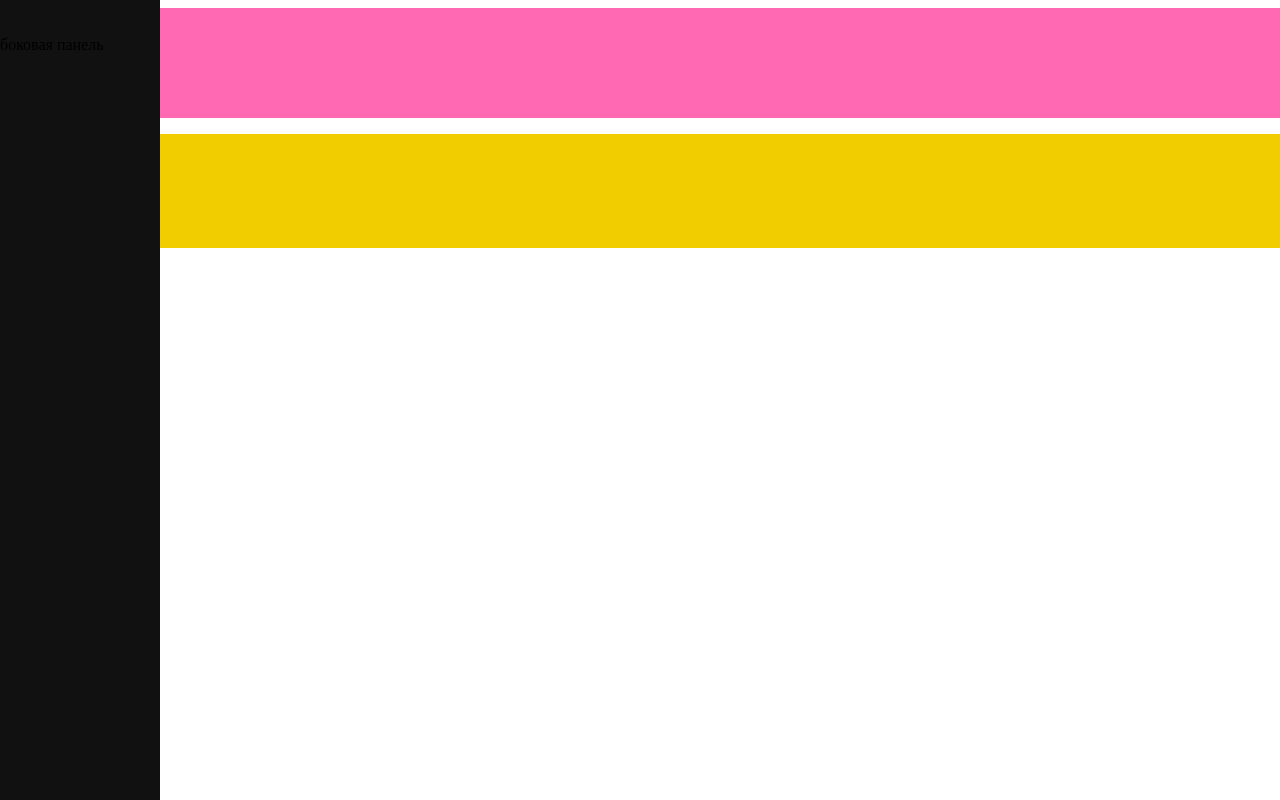
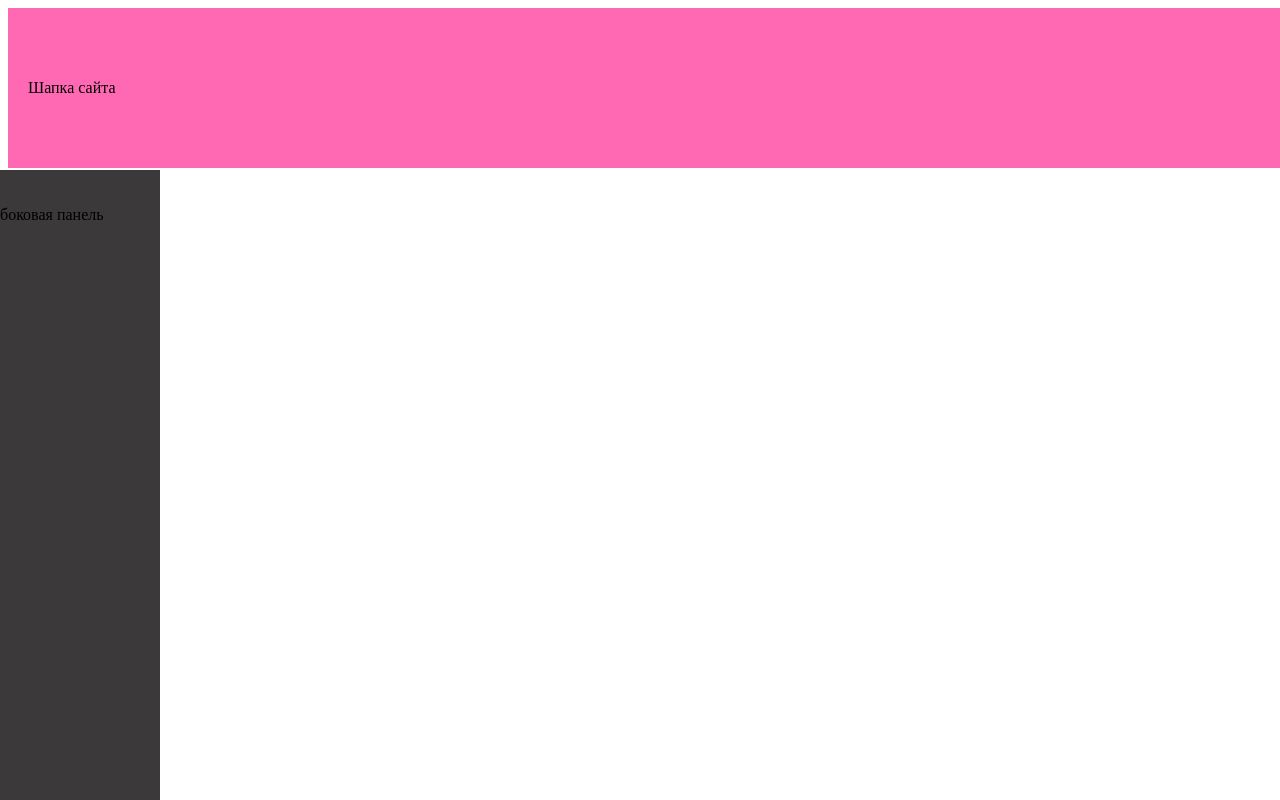
Before and after one commit to Katerina02art/block, a plain HTML site: page index.html in a window 1280 px wide. Shown: the top 800 px of the page. Drawn offline with Linux system fonts and the light colour scheme.

Commit message:
Update style.css

```diff
--- a/style.css
+++ b/style.css
@@ -1,18 +1,18 @@
 .header__one {
     width: 100%;
     height: 100%;
-    padding: 25px 15px;
+    padding: 50px 15px;
     border: 5px solid hotpink;
     background-color: hotpink;
+    margin-left:auto;
+    margin-right: 50px;
+    margin-top: auto;
+    margin-bottom: auto;
+
 
 }
-
-.nav__class {
-    width: 100%;
-    height: 100%;
-    padding: 25px 15px;
-    border: 5px solid rgb(241, 205, 0);
-    background-color: rgb(241, 205, 0);
+.main__part{
+    margin: auto;
 
 }
 .sidebar{
@@ -22,6 +22,17 @@
         z-index: 1; /* Оставайтесь с верху */
         top: 0; /* Оставайтесь на вершине */
         left: 0;
-        background-color: #111;
+        background-color: #3b3939;
         padding-top: 20px;
+        margin-top: 170px;
 }
+.content{
+    height: 100%;
+    width: 100%;
+    background-color: rgb(255, 208, 0);
+    margin-left: 150px;
+    margin-top: 170px;
+    margin-right: auto;
+    margin-bottom: auto;
+    position: relative;
+}
```
